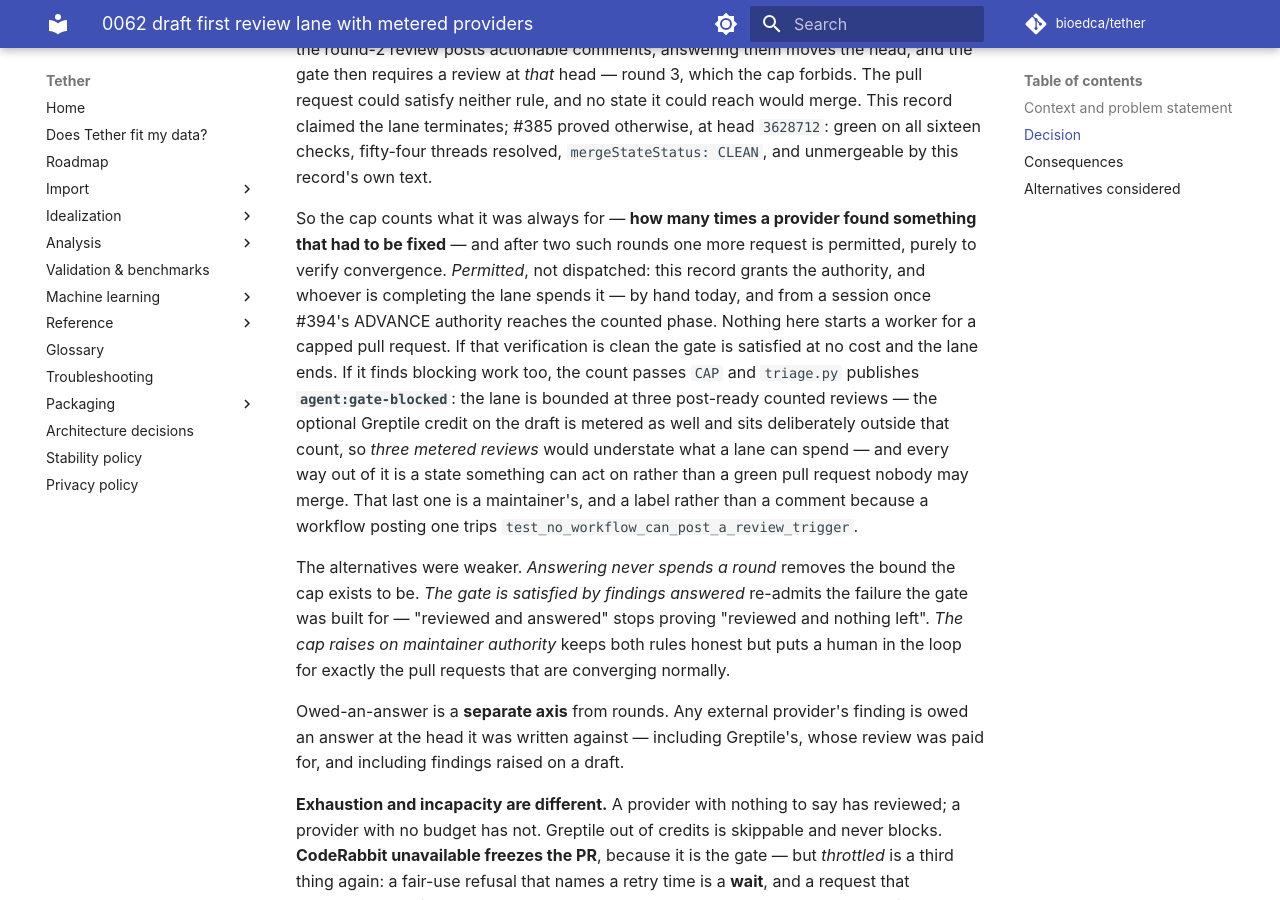
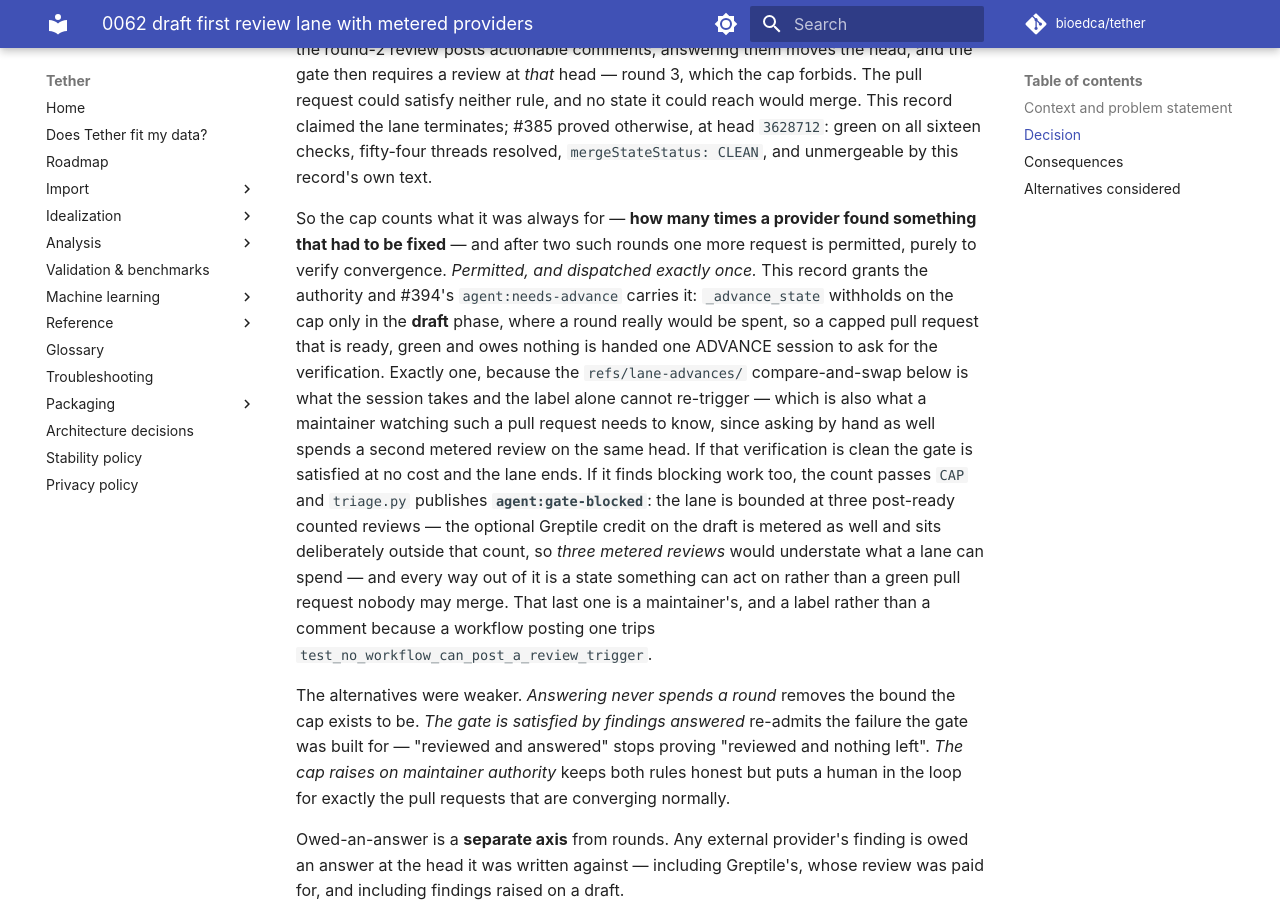
Before and after one commit to bioedca/tether, an MkDocs documentation site: the page built from docs/adr/0062-draft-first-review-lane-with-metered-providers.md, in a window 1280 px wide and 900 px high, scrolled down 1822 px. Built offline with MkDocs 1.6.1 and Material for MkDocs 9.7.7, drawn with Linux system fonts in a browser that asks for light colours; comment, search, counter and statistics services are not loaded; the version menu is left out.

Commit message:
docs: stop the ADR and the PRD contradicting rules this PR ships
Two Major findings from CodeRabbit at f620745, both the same class: prose that
falsifies a rule the change itself lands.

ADR-0062 said the capped convergence check is "*Permitted*, not dispatched ...
Nothing here starts a worker for a capped pull request", with #394 reaching the
counted phase named as future work. It is not future: `_advance_state` withholds
on the cap only when `counted_from is _COUNT_NOTHING`, so a ready, capped, green
pull request that owes nothing does receive `agent:needs-advance` and the
launcher does dispatch one ADVANCE session for it. `docs/agents/review.md` and
`test_the_cap_does_not_withhold_the_counted_phases_remaining_steps` already say
so; the ADR was narrating a tested rule backwards, and a maintainer reading it
would have spent the same metered review by hand alongside the session.

`docs/PRD.md` contradicted itself twenty-five lines apart: line 1069 states that
a request producing no review has not spent the one-per-round allowance, and the
stop-list then made any second convergence request the violation. What the
allowance counts is a review that COMPLETED - a refused or dropped request spent
nothing and the retry is a wait, which is what `AGENTS.md`, `CLAUDE.md` and
`.agents/tasks/amend.md` already tell a worker to do.

Prose only; no behaviour changes and no test is added, because the rule both
paragraphs describe is already pinned by the triage suite.

```diff
--- a/docs/adr/0062-draft-first-review-lane-with-metered-providers.md
+++ b/docs/adr/0062-draft-first-review-lane-with-metered-providers.md
@@ -71,9 +71,13 @@ record's own text.
 
 So the cap counts what it was always for — **how many times a provider found something that had to
 be fixed** — and after two such rounds one more request is permitted, purely to verify convergence.
-*Permitted*, not dispatched: this record grants the authority, and whoever is completing the lane
-spends it — by hand today, and from a session once #394's ADVANCE authority reaches the counted
-phase. Nothing here starts a worker for a capped pull request. If
+*Permitted, and dispatched exactly once.* This record grants the authority and #394's
+`agent:needs-advance` carries it: `_advance_state` withholds on the cap only in the **draft** phase,
+where a round really would be spent, so a capped pull request that is ready, green and owes nothing
+is handed one ADVANCE session to ask for the verification. Exactly one, because the
+`refs/lane-advances/` compare-and-swap below is what the session takes and the label alone cannot
+re-trigger — which is also what a maintainer watching such a pull request needs to know, since
+asking by hand as well spends a second metered review on the same head. If
 that verification is clean the gate is satisfied at no cost and the lane ends. If it finds blocking
 work too, the count passes `CAP` and `triage.py` publishes **`agent:gate-blocked`**: the lane is
 bounded at three post-ready counted reviews — the optional Greptile credit on the draft is metered
```
Also changed, not shown: docs/PRD.md (+5 -3 lines).
